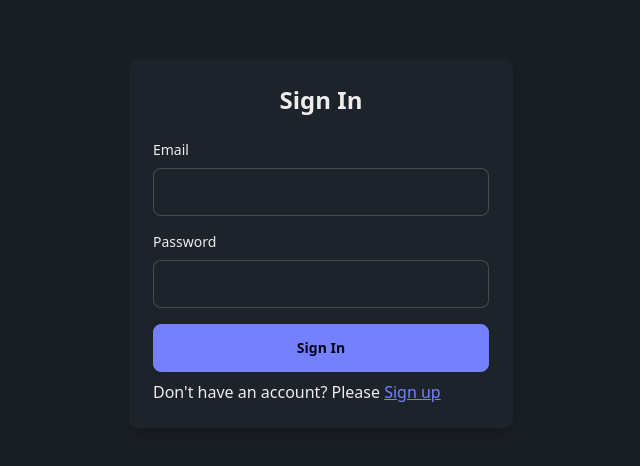
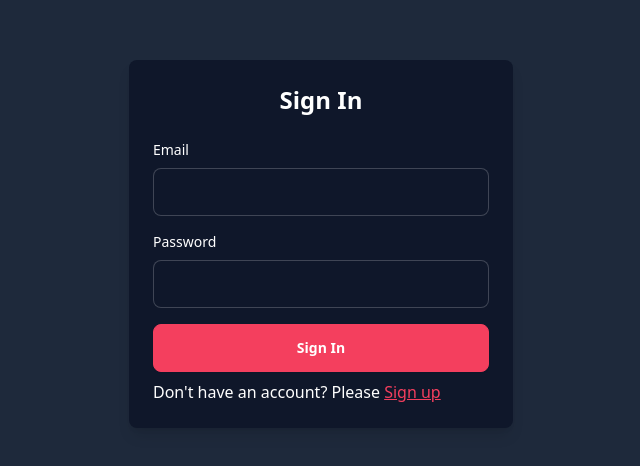
Before and after one commit to mhmitas/mh-vocabulary-client, a React (Vite) app: page /sign-in in a window 1280 px wide. Shown: the part 156-622 px from the top of the page, without its empty margins (319-959 px from the left). Built offline with nearby package versions, Linux system fonts and the light colour scheme; no server answers.

Commit message:
Update tailwind.config.js theme config with mhflicks

```diff
--- a/tailwind.config.js
+++ b/tailwind.config.js
@@ -12,27 +12,40 @@ export default {
       {
         dark: {
           ...require("daisyui/src/theming/themes")["dark"],
-          "base-content": "#efecec"
+          "primary": "#f43f5e",
+          "primary-focus": "#8462f4",
+          "primary-content": "#ffffff",
+          "secondary": "#fff",
+          "secondary-focus": "#fff",
+          "secondary-content": "#000",
+          "accent": "#37cdbe",
+          "accent-focus": "#2daaa3",
+          "accent-content": "#ffffff",
+          "neutral": "#1e293b",
+          "neutral-focus": "#111c39",
+          "neutral-content": "#ffffff",
+          "info": "#2094f3",
+          "info-focus": "#1e87f0",
+          "info-content": "#ffffff",
+          "success": "#009485",
+          "success-focus": "#007965",
+          "success-content": "#ffffff",
+          "error": "#ff0000",
+          "error-focus": "#ff0000",
+          "error-content": "#ffffff",
+          "warning": "#ff9900",
+          "warning-focus": "#e67e00",
+          "warning-content": "#ffffff",
+          "base-100": "#0f172a",
+          "base-200": "#1e293b",
+          // "base-300": "#ebebeb",
+          "base-content": "#ffffff",
         },
-      },
-    ],
+      }
+    ]
   },
   plugins: [require("daisyui")],
 }
 
-/*
-// light
-"primary": "#1f6feb", // 3b82f6
-"secondary": "#a3e635",
-"accent": "#f43f5e",
-"info": "#38bdf8",
-"success": "#22c55e",
-"warning": "#fbbf24",
-"neutral": "#2a323c",
-"neutral-content": "#ffffff",
-"error": "#ef4444",
-"base-100": "#f0f2f5",
-"base-200": "#ffffff",
-"base-300": "#f0f2f5",
-'base-content': 'black',
-*/
+
+// previous primary color #e11d48
```
